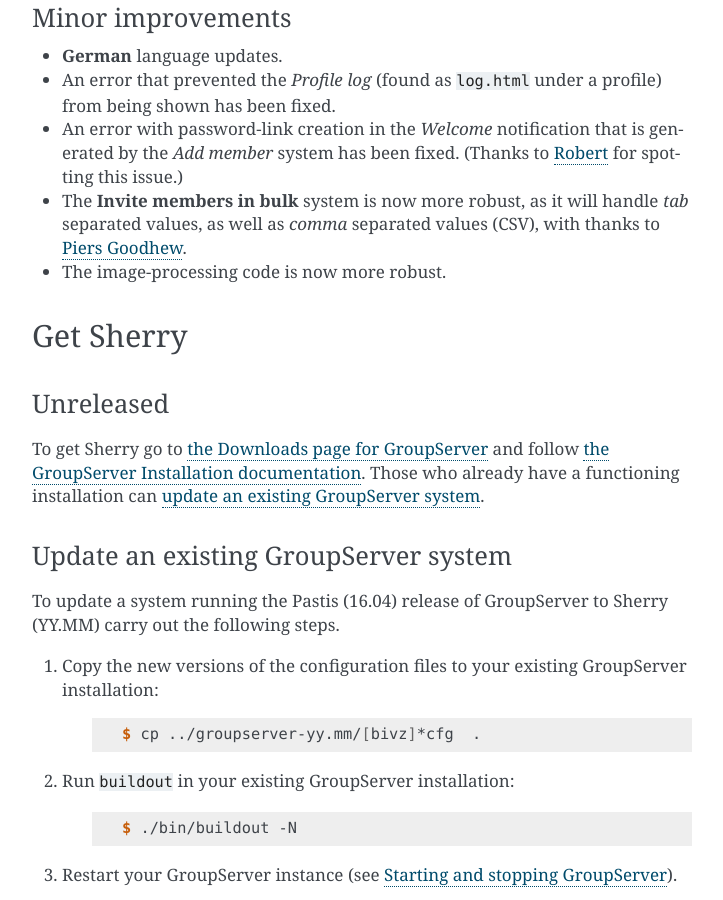
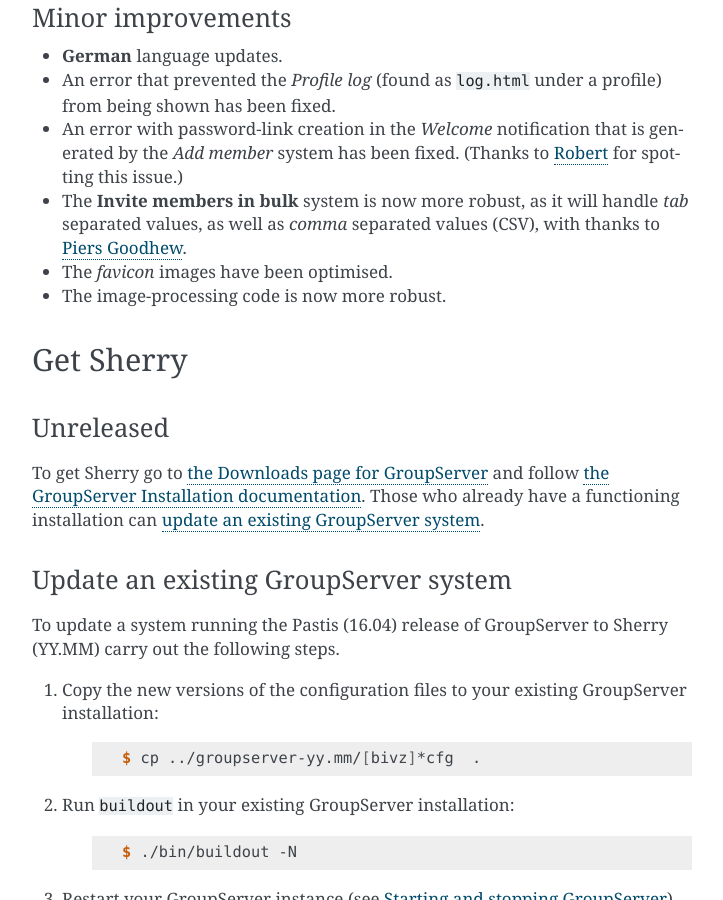
Before and after one commit to groupserver/buildout, a Sphinx documentation site: the page built from docs/release-notes-yymm.rst, in a window 1280 px wide and 900 px high, scrolled down 1312 px. Shown: the whole window, without its empty margins (388-1111 px from the left). Built offline with Sphinx 7.4.7, drawn with Linux system fonts in a browser that asks for light colours.

Commit message:
Following the favicon fix.

```diff
--- a/docs/release-notes-yymm.rst
+++ b/docs/release-notes-yymm.rst
@@ -93,6 +93,7 @@
 * The **Invite members in bulk** system is now more robust, as it
   will handle *tab* separated values, as well as *comma*
   separated values (CSV), with thanks to `Piers Goodhew`_.
+* The *favicon* images have been optimised.
 * The image-processing code is now more robust.
 
 .. _Piers Goodhew: http://groupserver.org/p/4PI0NlxVg75Z6a8puM0zbv
@@ -157,3 +158,4 @@
 ..  LocalWords:  Randow Organization sectnum Slivovica DMARC CSS Calvados AIRA
 ..  LocalWords:  SMTP smtp mbox CSV Transifex cfg mkdir groupserver Vimeo WAI
 ..  LocalWords:  buildout Limoncello iframe Pastis Linter
+..  LocalWords:  favicon Goodhew
--- a/versions.cfg
+++ b/versions.cfg
@@ -9,7 +9,7 @@
 gs.content.email.base = 2.3.4.dev20151211180819
 gs.content.email.css = 2.1.4.dev20150917173029
 gs.content.email.layout = 2.3.4.dev20150917160204
-gs.content.favicon = 1.0.2.dev20160322190855
+gs.content.favicon = 1.0.3.dev20160811104005
 gs.content.form.api.json = 2.1.1.dev20150420184823-6c58401baf1e
 gs.content.form.base = 3.0.3.dev20160324172046
 gs.content.js.bootstrap = 2.3.2-20140312233954-1d1b118af98b
```
